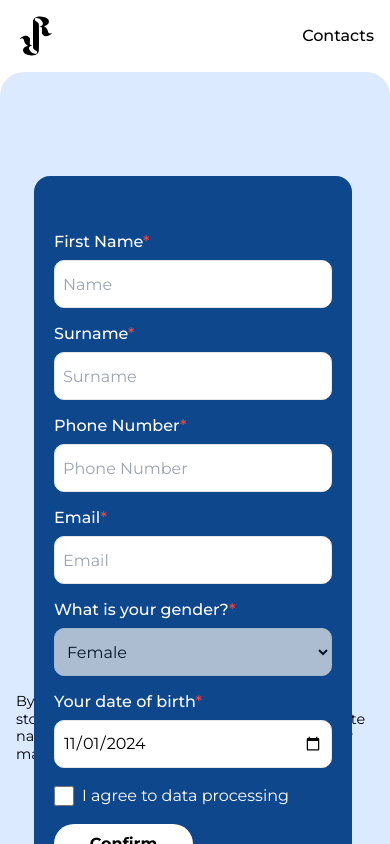
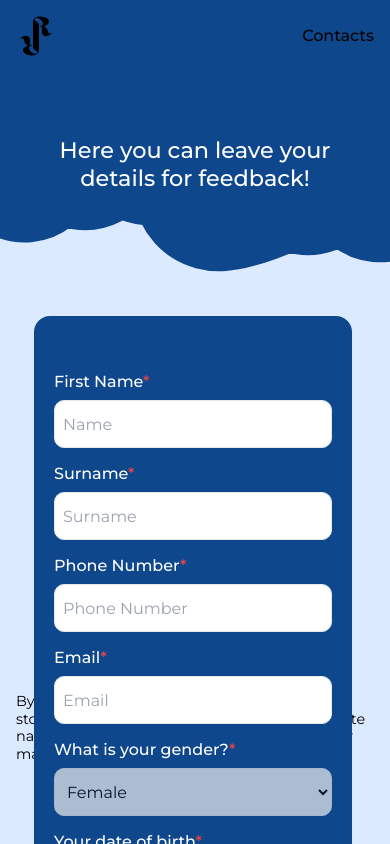
Before and after one commit to chotamode/Unistudy_dorm, a Next.js app: page /1/rooms/1/reservation/1 in a window 390 px wide. Built offline with nearby package versions, Linux system fonts and the light colour scheme; no server answers.

Commit message:
git merge fun

```diff
--- a/src/app/[dorm]/rooms/[id]/reservation/[bedID]/page.tsx
+++ b/src/app/[dorm]/rooms/[id]/reservation/[bedID]/page.tsx
@@ -199,28 +199,25 @@ const Stage3Page = () => {
         <div className={"relative"}>
             <Layout>
                 {/*<BlueBackground/>*/}
-                {/*<ReservationBackground/>*/}
-                <div
-                    className={"flex flex-col laptop:flex-row justify-center items-center h-full laptop:h-screen bg-blue-100 rounded-3xl mx-0 laptop:mx-20 py-16 laptop:py-24 px-7 laptop:px-0 gap-1 laptop:gap-0 pt-6 laptop:pt-0"}>
+                <ReservationBackground/>
+                <div className={"flex flex-col laptop:flex-row justify-center items-center h-full laptop:h-screen bg-blue-100 rounded-3xl mx-0 laptop:mx-20 py-16 laptop:py-24 px-7 laptop:px-0 gap-1 laptop:gap-0 pt-6 laptop:pt-0"}>
 
                     {/* Контейнер с текстом, поверх фона */}
                     <div
-                        className="hidden laptop:flex relative flex-col w-full md:w-full justify-center pb-10 laptop:pb-0 items-center text-white h-full md:bg-transparent">
+                        className={"relative  flex flex-col w-full md:w-full justify-center pb-10 laptop:pb-0 items-center text-white h-full md:bg-transparent "}>
                         {/*Синий фон для десктопов*/}
                         <div
-                            className="md:flex flex-col w-full justify-center items-center text-white bg-bg-stage3 bg-[length:115%_120%] bg-no-repeat h-full bg-left mx-auto">
+                            className="hidden md:flex flex-col w-full justify-center items-center text-white bg-bg-stage3 bg-[length:115%_120%] bg-no-repeat h-full bg-left mx-auto">
                         </div>
-                        <h1 className="static laptop:absolute laptop:pb-20 laptop:mb-4 mt-10 text-center text-2xl zfold:text-xl phone14:text-3xl minibook:text-3xl desktop2:text-4xl font-medium z-10">
-                            Would you like to book a room?
+                        <h1 className="static laptop:absolute laptop:pb-20 laptop:mb-4 mt-10 text-2xl zfold:text-xl phone14:text-3xl minibook:text-3xl desktop2:text-5xl font-medium z-10">
+                            Here you can leave your
                         </h1>
-                        <h1 className="static laptop:absolute laptop:pt-20 laptop:mb-4 text-center text-2xl zfold:text-xl phone14:text-3xl minibook:text-3xl desktop2:text-4xl font-medium z-10">
-                            Leave your contact details and we will get back to you!
+                        <h1 className="static laptop:absolute laptop:pt-20 laptop:mb-4 text-2xl zfold:text-xl phone14:text-3xl minibook:text-3xl desktop2:text-5xl font-medium z-10">
+                            details for feedback!
                         </h1>
                     </div>
-
                     {/* Поля формы для обратной связи */}
-                    <div
-                        className={"w-full ml-3 laptop:ml-0 ipadmini:w-[80vw] laptop:w-1/2 flex justify-center items-center laptop:items-start z-30"}>
+                    <div className={"w-full ml-3 laptop:ml-0 ipadmini:w-[80vw] laptop:w-1/2 flex justify-center items-center laptop:items-start z-30"}>
                         <FeedbackForm/>
                     </div>
                 </div>
```
